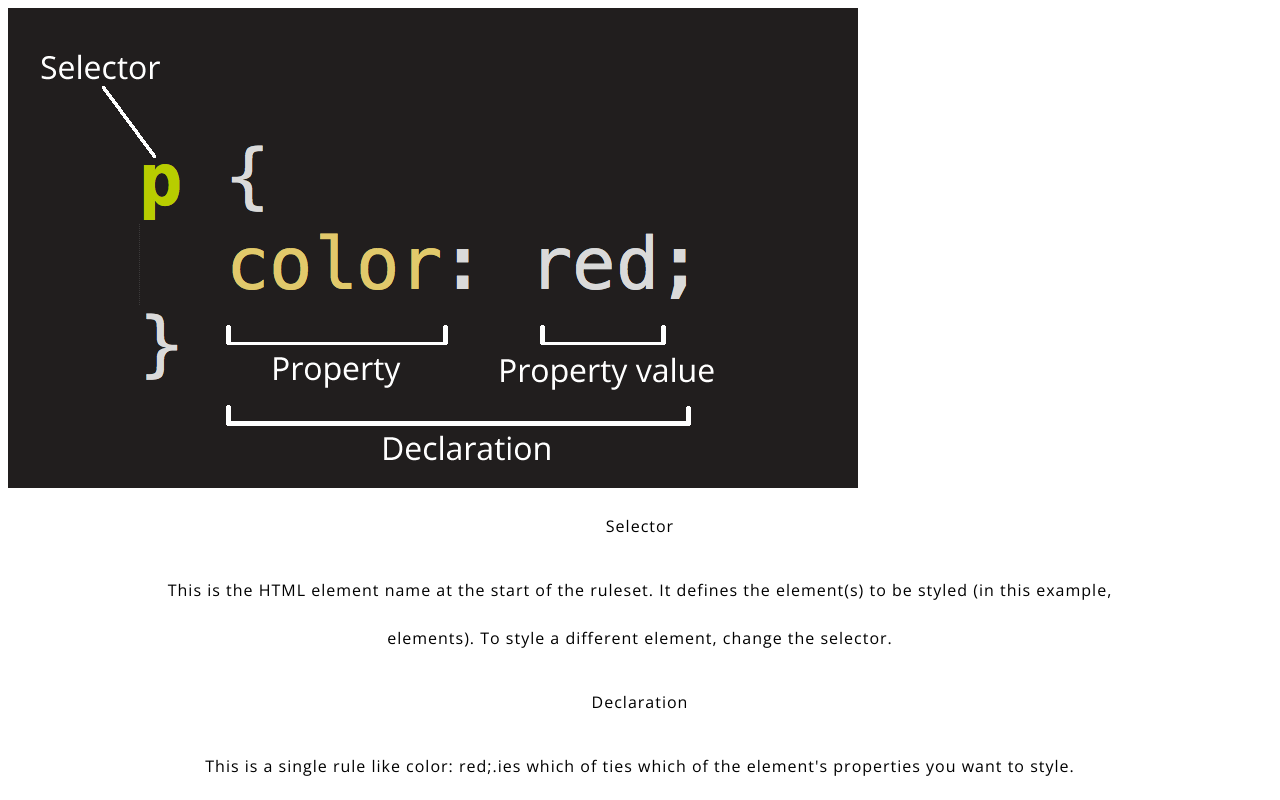
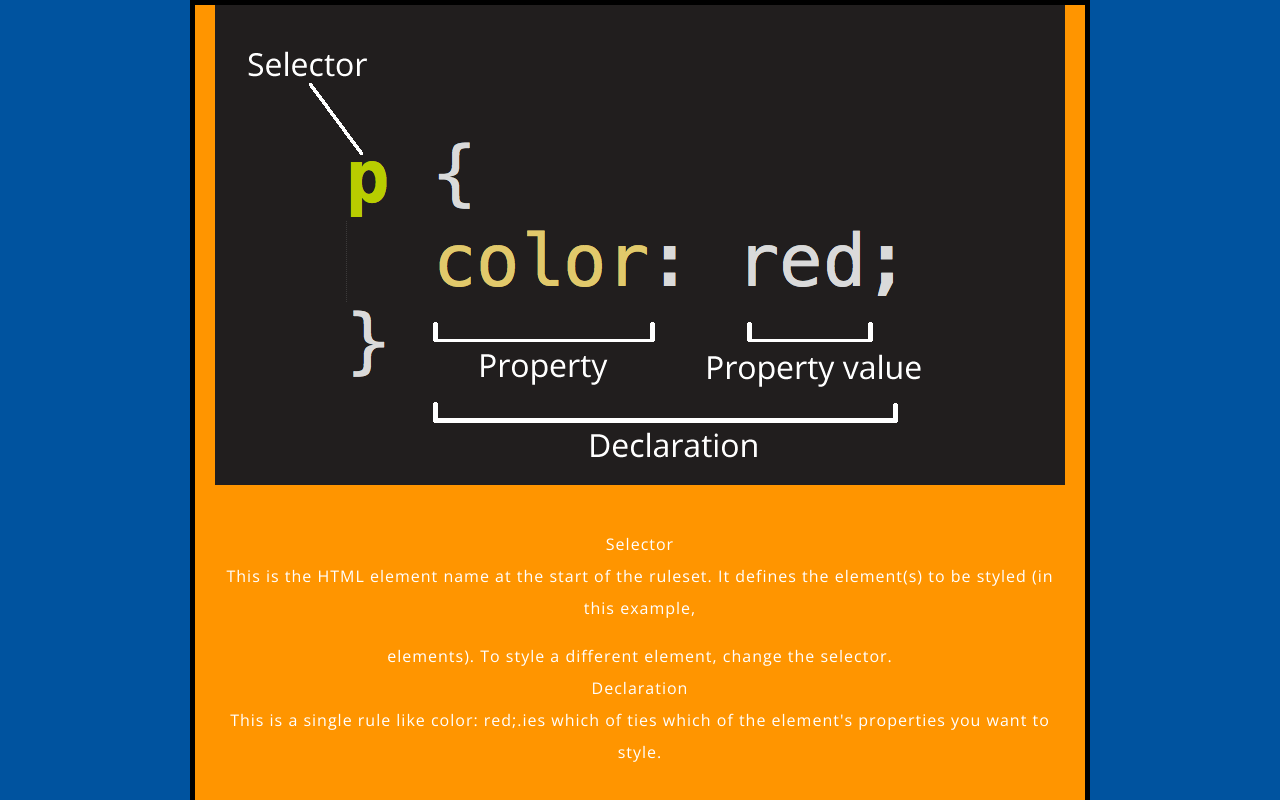
Before and after one commit to Vammyvamster/git_test, a plain HTML site: page test-site/index.html in a window 1280 px wide. Shown: the top 800 px of the page. Drawn offline with nearby package versions, Linux system fonts and the light colour scheme.

Commit message:
thanks bro

```diff
--- a/test-site/index.html
+++ b/test-site/index.html
@@ -8,10 +8,10 @@
     </head>
     <body>
         <img src= "images/CSS.png" alt="CSS how to">  <br>
-        <p>Selector<br><br>
-            This is the HTML element name at the start of the ruleset. It defines the element(s) to be styled (in this example, <p> elements). To style a different element, change the selector.<br><br>
-        Declaration<br><br>
-            This is a single rule like color: red;.ies which of ties which of the element's properties you want to style.</p><br><br>
+        <p>Selector<br>
+            This is the HTML element name at the start of the ruleset. It defines the element(s) to be styled (in this example, <p> elements). To style a different element, change the selector.<br>
+        Declaration<br>
+            This is a single rule like color: red;.ies which of ties which of the element's properties you want to style.</p><br>
         <p>Wow</p> <br>
         <img src= "images/ipanews_7da7e46d-973f-4c66-a402-0e1aacf0ab67_1.jpeg" alt="My test image">
     </body>
--- a/test-site/styles/style.css
+++ b/test-site/styles/style.css
@@ -1,14 +1,37 @@
 html{
     font-size: 20px;
     font-family: "Open Sans", sans-serif;
+    color: white
 }
 h1{
     font-size: 60px;
     text-align: center;
+    color: white
 }
 p, li {
     font-size: 16px;
     line-height: 2;
     letter-spacing: 1px;
     text-align: center;
+    color: white
 }
+html {
+    background-color: #00539f;
+}
+body {
+    width: 850px;
+    margin: 0 auto;
+    background-color: #FF9500;
+    padding: 0 20px 20px 20px;
+    border: 5px solid black
+}
+h1 {
+    margin: 0;
+    padding: 20px 0;
+    color: #00539F;
+    text-shadow: 3px 3px 1px black;
+}
+img {
+    display: block;
+    margin: 10 auto;
+}
```
